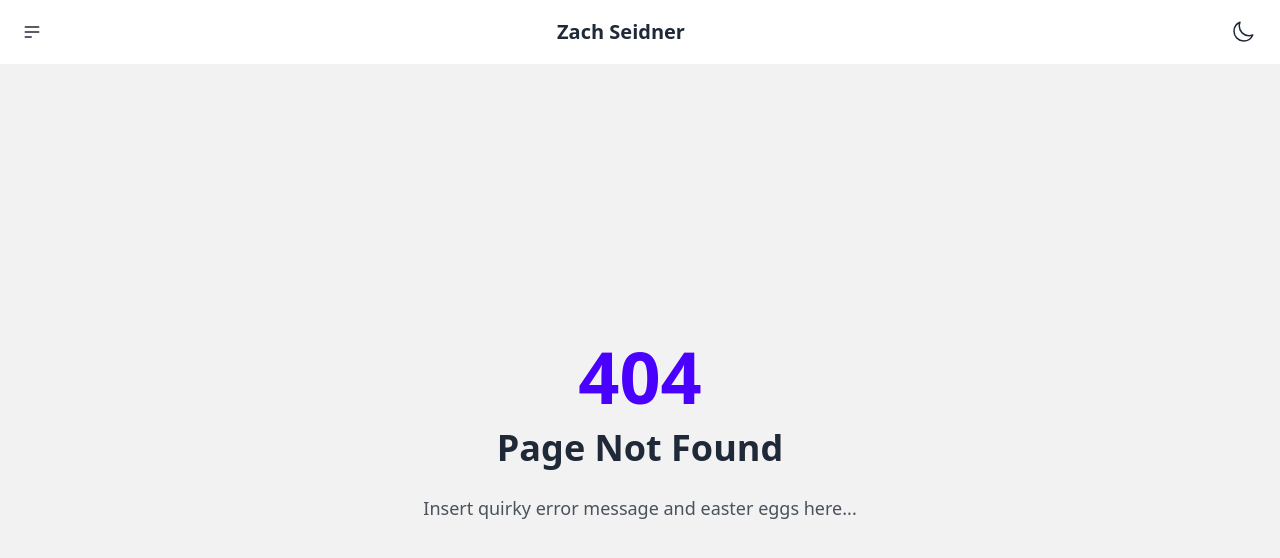
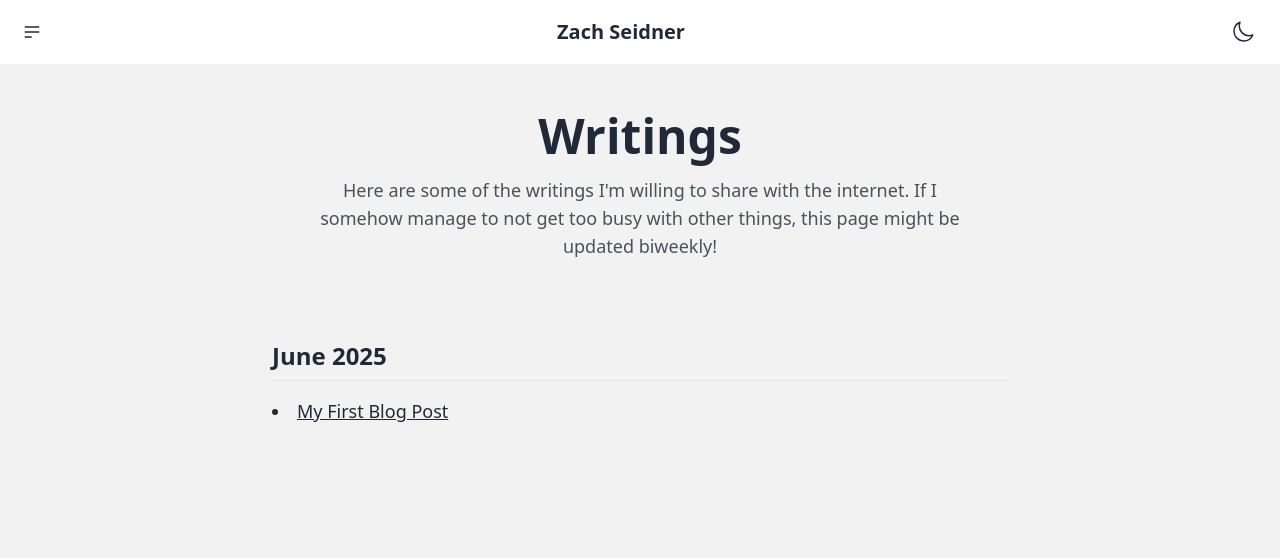
Before and after one commit to zachseidner1/personal-website-v2, a React (Vite) app: page /writings in a window 1280 px wide. Before the commit this address had no page. Shown: the top 558 px of the page. Built offline with nearby package versions, Linux system fonts and the light colour scheme.

Commit message:
Finish the website omg

```diff
--- a/src/App.tsx
+++ b/src/App.tsx
@@ -1,8 +1,17 @@
-import { createBrowserRouter, Navigate, RouterProvider } from "react-router";
+import {
+  createBrowserRouter,
+  Navigate,
+  Outlet,
+  RouterProvider,
+} from "react-router";
 import RootLayout from "./components/RootLayout";
+import { writingsList } from "./data/writingsList";
+import { titleCaseToDashCase } from "./functions/titleCaseToDashCase";
 import About from "./pages/About";
 import NotFound from "./pages/NotFound";
 import ProjectsPage from "./pages/ProjectsPage";
+import Writing from "./pages/Writing";
+import WritingsPage from "./pages/WritingsPage";
 import MyFirstBlogPost from "./writings/MyFirstBlogPost";
 
 const router = createBrowserRouter([
@@ -17,8 +26,24 @@ const router = createBrowserRouter([
     children: [
       { path: "first-blog-post", element: <MyFirstBlogPost /> },
       { path: "about", element: <About /> },
-      { path: "", element: <Navigate to="/about" /> },
+      { index: true, element: <Navigate to="/about" /> },
       { path: "professional", element: <ProjectsPage /> },
+      {
+        path: "writings",
+        element: <Outlet />,
+        children: [
+          {
+            index: true,
+            element: <WritingsPage writingsList={writingsList} />,
+          },
+          ...writingsList.map((writingProps) => {
+            return {
+              path: titleCaseToDashCase(writingProps.title),
+              element: <Writing {...writingProps} />,
+            };
+          }),
+        ],
+      },
     ],
   },
 ]);
--- /dev/null
+++ b/src/data/writingsList.tsx
@@ -0,0 +1,10 @@
+import { WritingProps } from "@/pages/Writing";
+import MyFirstBlogPost from "@/writings/MyFirstBlogPost";
+
+export const writingsList: WritingProps[] = [
+  {
+    title: "My First Blog Post",
+    children: <MyFirstBlogPost />,
+    date: new Date(1750733147252),
+  },
+];
--- /dev/null
+++ b/src/functions/titleCaseToDashCase.tsx
@@ -0,0 +1,6 @@
+export function titleCaseToDashCase(titleCase: string): string {
+  return titleCase
+    .split(/\s+/)
+    .map((c) => c.toLowerCase())
+    .join("-");
+}
--- a/src/pages/Writing.tsx
+++ b/src/pages/Writing.tsx
@@ -1,12 +1,12 @@
-export default function Writing({
-  title,
-  children,
-}: {
+export type WritingProps = {
   title: string;
+  date: Date;
   children: React.ReactNode;
-}) {
+};
+
+export default function Writing({ title, children }: WritingProps) {
   return (
-    <div className="w-full h-full">
+    <div className="h-full w-full">
       <article className="prose prose-sm mx-auto px-4 py-8 sm:prose lg:prose-lg">
         <h2>{title}</h2>
         <hr />
--- /dev/null
+++ b/src/pages/WritingsList.tsx
@@ -0,0 +1,53 @@
+import { titleCaseToDashCase } from "@/functions/titleCaseToDashCase";
+import { Link } from "react-router";
+import { WritingProps } from "./Writing";
+
+export default function WritingsList({
+  writingsList,
+}: {
+  writingsList: WritingProps[];
+}) {
+  // 1. Sort writings chronologically in descending order (newest first).
+  // It's good practice to create a copy before sorting a prop array.
+  const sortedWritings = [...writingsList].sort(
+    (a, b) => b.date.getTime() - a.date.getTime(),
+  );
+
+  const writingsByMonth: { [key: string]: WritingProps[] } = {};
+
+  // 2. Group writings by month and year.
+  sortedWritings.forEach((writing) => {
+    const monthYear = writing.date.toLocaleDateString("en-US", {
+      year: "numeric",
+      month: "long",
+    });
+    if (!writingsByMonth[monthYear]) {
+      writingsByMonth[monthYear] = [];
+    }
+    writingsByMonth[monthYear].push(writing);
+  });
+
+  return (
+    <div className="mx-auto w-full max-w-3xl px-4 py-8 font-sans">
+      {Object.keys(writingsByMonth).map((monthYear) => (
+        <section key={monthYear} className="mb-10">
+          <h2 className="mb-4 border-b border-base-300 pb-2 text-2xl font-semibold text-base-content">
+            {monthYear}
+          </h2>
+          <ul className="list-inside list-disc space-y-2">
+            {writingsByMonth[monthYear].map((writing, index) => (
+              <li key={index} className="text-lg">
+                <Link
+                  to={titleCaseToDashCase(writing.title)}
+                  className="text-base-content underline"
+                >
+                  {writing.title}
+                </Link>
+              </li>
+            ))}
+          </ul>
+        </section>
+      ))}
+    </div>
+  );
+}
--- /dev/null
+++ b/src/pages/WritingsPage.tsx
@@ -0,0 +1,30 @@
+import { WritingProps } from "./Writing";
+import WritingsList from "./WritingsList";
+
+export default function WritingsPage({
+  writingsList,
+}: {
+  writingsList: WritingProps[];
+}) {
+  return (
+    <div className="min-h-screen bg-base-200 px-4 py-12 sm:px-6 lg:px-8">
+      <div className="mx-auto max-w-5xl">
+        {/* Page Title and Description */}
+        <div className="mb-12">
+          <h1 className="text-center text-4xl font-extrabold text-base-content lg:text-5xl">
+            Writings
+          </h1>
+          <p className="mx-auto mt-4 max-w-2xl text-center text-lg text-base-content/80">
+            Here are some of the writings I'm willing to share with the
+            internet. If I somehow manage to not get too busy with other things,
+            this page might be updated biweekly!
+          </p>
+        </div>
+      </div>
+
+      <div className="mb-16">
+        <WritingsList writingsList={writingsList} />
+      </div>
+    </div>
+  );
+}
--- a/src/writings/MyFirstBlogPost.tsx
+++ b/src/writings/MyFirstBlogPost.tsx
@@ -1,15 +1,11 @@
-import Writing from "@/pages/Writing";
-
 export default function MyFirstBlogPost() {
   return (
-    <Writing title="My First Blog Post">
-      <p>
-        Hi everyone! This is my very first blog post. I'm just writing this
-        component as a template to see if my code even works and if I can get
-        this thing running. While I am typing this, I realize that each word I
-        write will be on the internet forever, which fills me with existential
-        dread and regret. That is all.
-      </p>
-    </Writing>
+    <p>
+      Hi everyone! This is my very first blog post. I'm just writing this
+      component as a template to see if my code even works and if I can get this
+      thing running. While I am typing this, I realize that each word I write
+      will be on the internet forever, which fills me with existential dread and
+      regret. That is all.
+    </p>
   );
 }
```
